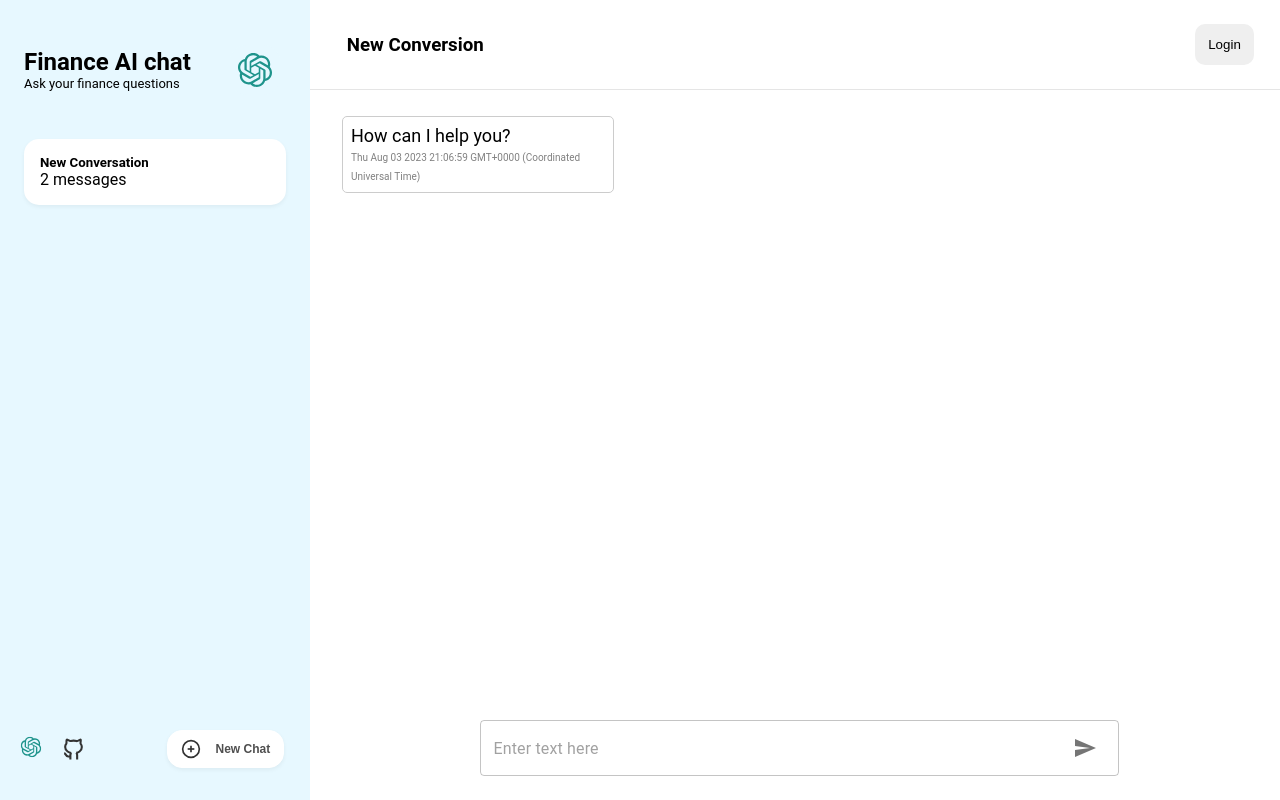
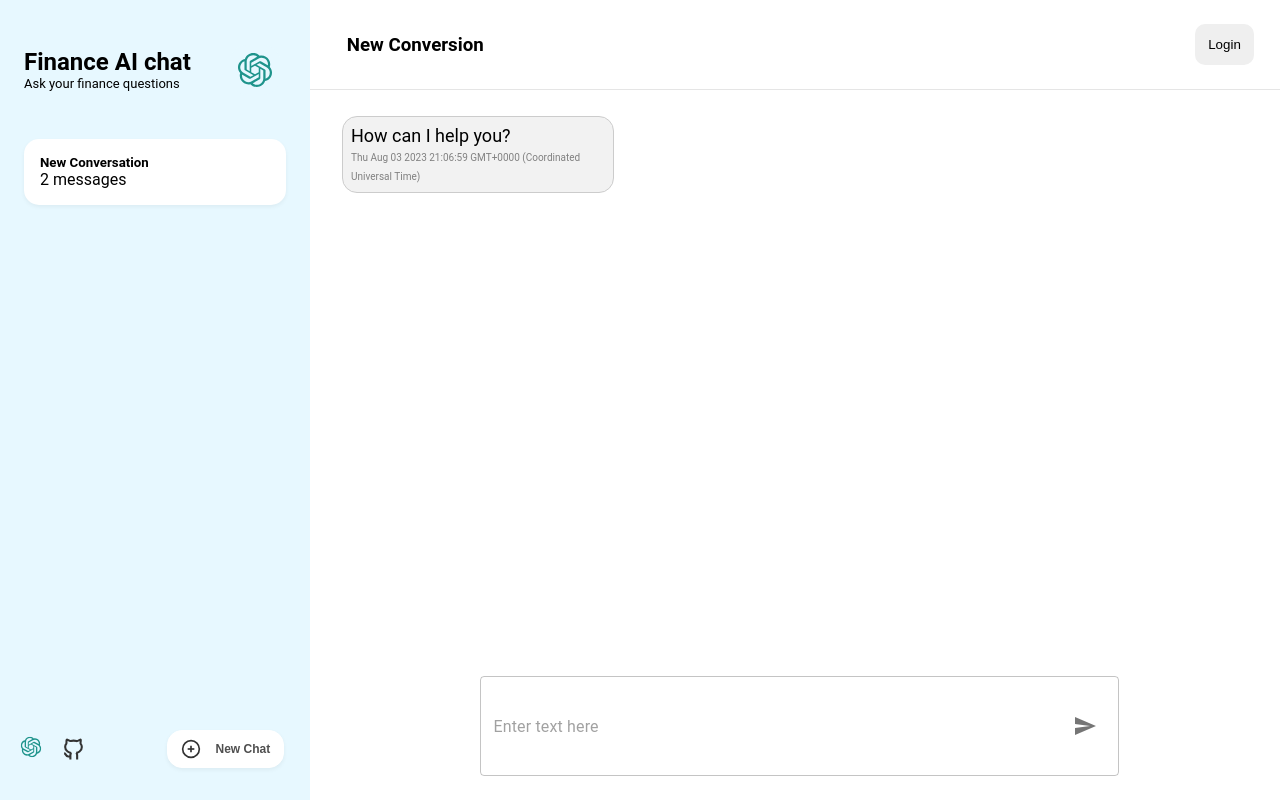
Before and after one commit to kulraj710/msu-project-S5, a Next.js app in the folder frontend/fichatbot/: page / in a window 1280 px wide. Built offline with nearby package versions, Linux system fonts and the light colour scheme; no server answers.

Commit message:
Update : Chatbox, UserInput

```diff
--- a/frontend/fichatbot/components/Home/Chatbox.js
+++ b/frontend/fichatbot/components/Home/Chatbox.js
@@ -1,9 +1,15 @@
 import React from 'react'
 import styles from '../../styles/Home/ChatContainer.module.css'
 
-const Chatbox = ({positionBit, message, time, loading=false}) => {
+const Chatbox = ({ positionBit, message, time, loading = false }) => {
+
+  const sty = {
+    'marginLeft': (positionBit === 1) ? 'none' : 'auto',
+    'backgroundColor': (positionBit === 1) ? '#0000000d' : '#E7F8FF'
+  }
+
   return (
-    <section style={{'marginLeft' : (positionBit === 1) ? 'none' : 'auto'}} className={styles.message}>
+    <section style={sty} className={styles.message}>
       {(loading)
         ?
         <p> Loading...</p>
--- a/frontend/fichatbot/components/Home/UserInput.js
+++ b/frontend/fichatbot/components/Home/UserInput.js
@@ -23,12 +23,14 @@ const UserInput = ({ chatArray, setChatArray }) => {
                     <OutlinedInput
                         placeholder='Enter text here'
                         value={userInput}
-                    onChange={(e) => {setUserInput(e.target.value)}}
+                        onChange={(e) => { setUserInput(e.target.value) }}
                         fullWidth
+                        style={{ "height": "100px" }}
                         endAdornment={
                             <InputAdornment position="end">
                                 <IconButton type='submit'><SendIcon /></IconButton>
-                            </InputAdornment>}
+                            </InputAdornment>
+                        }
                     />
                 </form>
             </div>
--- a/frontend/fichatbot/styles/Home/ChatContainer.module.css
+++ b/frontend/fichatbot/styles/Home/ChatContainer.module.css
@@ -1,10 +1,9 @@
-.ChatContainer{
+.ChatContainer {
     /* border: 1px solid #ccc; */
-
-    margin : 1rem 2rem 0.2rem 2rem;
+    margin: 1rem 2rem 0.2rem 2rem;
 }
 
-.messageList{
+.messageList {
     max-height: 70vh;
     display: flex;
     flex-direction: column;
@@ -14,20 +13,20 @@
 }
 
 
-.message{
+.message {
     max-width: 30%;
     padding: 8px;
     border: 1px solid #ccc;
-    border-radius: 5px;
+    border-radius: 15px;
     margin-top: 10px;
-    /* set margin-left property here in the javascript to place element to the right */
+        /* set margin-left, background-color property here in the javascript to place element to the right */
 }
 
-.message > p {
+.message>p {
     font-size: 18px;
 }
 
-.time{
+.time {
     font-size: 10px;
     color: gray;
 }
```
Also changed, not shown: frontend/fichatbot/styles/Layouts/ButtonSecondary.module.css (line endings or trailing spaces). Lines whose indentation alone changed are shown as unchanged.
